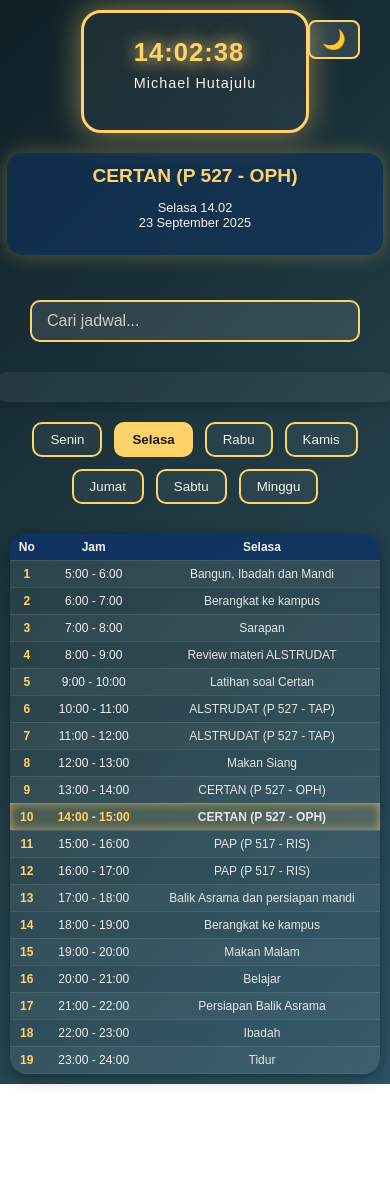
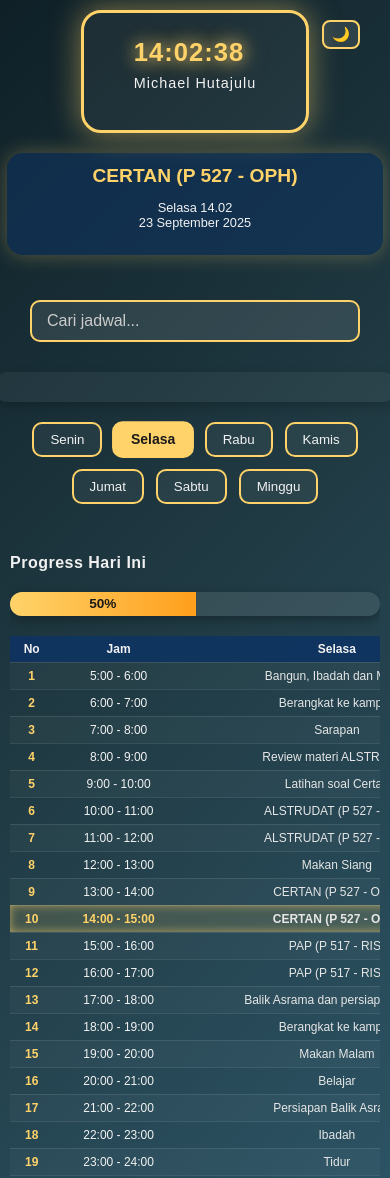
Before and after one commit to michaelhutajulu/Jadwal-Kuliah, a plain HTML site: page index.html in a window 390 px wide. Shown: the top 1178 px of the page. Before the commit the page ends 1084 px from the top, so only its background shows below. Drawn offline with Linux system fonts and the light colour scheme.

Commit message:
update fitur baru notif dan bar progress

```diff
--- a/index.html
+++ b/index.html
@@ -39,8 +39,18 @@
 
   <!-- Container Jadwal Harian -->
   <main class="schedule-container">
+<div class="progress-wrapper">
+  <p class="progress-label">Progress Hari Ini</p>
+  <div class="progress-container">
+    <div id="day-progress" class="progress-bar">0%</div>
+  </div>
+</div>
+
     <div class="day-table" id="schedule-container"></div>
   </main>
+
+  <div id="toast" class="toast"></div>
+
 
   <script src="script.js"></script>
 </body>
--- a/script.js
+++ b/script.js
@@ -212,6 +212,9 @@ function renderDaySchedule(dayIndex) {
 
   highlightCurrentActivity(dayIndex);
   updateActiveTab(dayIndex);
+
+  // 🔹 toast saat ganti hari
+  showToast(`Jadwal ${day} ditampilkan 📅`);
 }
 
 /* ---------- HIGHLIGHT AKTIVITAS SEKARANG ---------- */
@@ -259,14 +262,19 @@ const body = document.body;
 if (localStorage.getItem("theme") === "light") {
   body.classList.add("light-mode");
   themeToggle.textContent = "☀️";
+} else {
+  themeToggle.textContent = "🌙";
 }
 
-// klik toggle
+// klik toggle -> gabung dengan toast
 themeToggle.addEventListener("click", () => {
   body.classList.toggle("light-mode");
   const isLight = body.classList.contains("light-mode");
   themeToggle.textContent = isLight ? "☀️" : "🌙";
   localStorage.setItem("theme", isLight ? "light" : "dark");
+
+  // 🔹 Tampilkan toast
+  showToast(isLight ? "Tema terang aktif 🌞" : "Tema gelap aktif 🌙");
 });
 
 /* ---------- FITUR PENCARIAN LIST ---------- */
@@ -298,6 +306,48 @@ searchInput.addEventListener("input", function () {
   }
 });
 
+/* ---------- TOAST FUNCTION ---------- */
+function showToast(message) {
+  const toast = document.getElementById("toast");
+  toast.textContent = message;
+  toast.classList.add("show");
+
+  setTimeout(() => {
+    toast.classList.remove("show");
+  }, 3500); // hilang setelah 3 detik
+}
+
+
+document.addEventListener("DOMContentLoaded", () => {
+  const progressBar = document.getElementById("day-progress");
+
+  function updateProgress() {
+    const now = new Date();
+    const currentHour = now.getHours() + now.getMinutes() / 60;
+
+    // Misal range kegiatan harian jam 07.00 - 18.00
+    const startDay = 5;
+    const endDay = 23;
+    let percent;
+
+    if (currentHour < startDay) {
+      percent = 0;
+    } else if (currentHour > endDay) {
+      percent = 100;
+    } else {
+      percent = ((currentHour - startDay) / (endDay - startDay)) * 100;
+    }
+
+    progressBar.style.width = percent + "%";
+    progressBar.innerText = Math.floor(percent) + "%";
+  }
+
+  // Update saat load + tiap menit
+  updateProgress();
+  setInterval(updateProgress, 60000);
+});
+
+
 
 
 /* ---------- DEFAULT: HARI INI ---------- */
--- a/style.css
+++ b/style.css
@@ -10,6 +10,10 @@ body {
   min-height: 100vh;
   box-sizing: border-box;
   overflow-x: hidden;
+
+  /* 🔹 Animasi saat halaman load */
+  opacity: 0;
+  animation: fadeIn 0.8s ease forwards;
 }
 
 /* ============================= */
@@ -39,11 +43,12 @@ body {
   border-radius: 8px;
   cursor: pointer;
   font-size: 1.2rem;
-  transition: all 0.3s ease;
+  transition: all 0.3s ease, transform 0.2s ease;
 }
 #theme-toggle:hover {
   background: #ffd369;
   color: #1a1a1a;
+  transform: scale(1.05);
 }
 
 /* ============================= */
@@ -52,6 +57,9 @@ body {
 body.light-mode {
   background: linear-gradient(135deg, #dce2ec, #cbd5e1); /* soft pastel */
   color: #1a1a1a;
+
+  /* 🔹 Transisi halus ganti tema */
+  transition: background 0.4s ease, color 0.4s ease;
 }
 
 body.light-mode .clock {
@@ -202,15 +210,17 @@ body.light-mode .active-row {
   padding: 8px 16px;
   border-radius: 10px;
   cursor: pointer;
-  transition: all 0.3s ease;
+  transition: all 0.3s ease, transform 0.2s ease;
 }
 .day-tabs button.active {
   background: #ffd369;
   color: #1a1a1a;
   font-weight: bold;
+  transform: scale(1.05);
 }
 .day-tabs button:hover {
   background: rgba(255, 211, 105, 0.2);
+  transform: scale(1.05);
 }
 
 /* ============================= */
@@ -220,20 +230,16 @@ body.light-mode .active-row {
   width: 100%;
   max-width: 800px;
   margin-top: 10px;
+  overflow-x: auto; /* 🔹 Mobile UX: scroll horizontal */
 }
 
-.day-table {
-  width: 100%;
-  background: rgba(255, 255, 255, 0.05);
-  backdrop-filter: blur(12px);
-  border-radius: 16px;
-  overflow: hidden;
-  box-shadow: 0 4px 15px rgba(0,0,0,0.35);
-  transition: transform 0.3s ease, box-shadow 0.3s ease;
+/* Scroll halus di mobile */
+.schedule-container::-webkit-scrollbar {
+  height: 6px;
 }
-.day-table:hover {
-  transform: translateY(-5px);
-  box-shadow: 0 6px 25px rgba(255, 211, 105, 0.4);
+.schedule-container::-webkit-scrollbar-thumb {
+  background: #ffd369;
+  border-radius: 4px;
 }
 
 /* ============================= */
@@ -243,6 +249,7 @@ table {
   width: 100%;
   border-collapse: collapse;
   font-size: 0.95rem;
+  min-width: 480px; /* 🔹 Biar tetap readable di scroll */
 }
 thead {
   position: sticky;
@@ -360,6 +367,10 @@ tbody tr:hover {
   table {
     font-size: 0.85rem;
   }
+  #theme-toggle {
+    font-size: 1rem;
+    padding: 5px 10px;
+  }
 }
 
 @media (max-width: 480px) {
@@ -380,4 +391,96 @@ tbody tr:hover {
   th, td {
     padding: 6px;
   }
+  #theme-toggle {
+    top: 5px;
+    right: 10px;
+    font-size: 0.9rem;
+    padding: 4px 8px;
+  }
 }
+
+/* ============================= */
+/* 🔹 Animasi Tambahan */
+/* ============================= */
+@keyframes fadeIn {
+  to { opacity: 1; }
+}
+
+
+/* ============================= */
+/* 🔔 Toast Notification */
+/* ============================= */
+.toast {
+  position: fixed;
+  bottom: 20px;
+  right: 20px;
+  min-width: 220px;
+  padding: 12px 18px;
+  border-radius: 8px;
+  background: rgba(255, 211, 105, 0.95);
+  color: #1a1a1a;
+  font-size: 0.9rem;
+  font-weight: 500;
+  box-shadow: 0 4px 15px rgba(0,0,0,0.3);
+  opacity: 0;
+  transform: translateY(30px);
+  transition: opacity 0.4s ease, transform 0.4s ease;
+  z-index: 2000;
+}
+.toast.show {
+  opacity: 1;
+  transform: translateY(0);
+}
+
+/* Progress Timeline Harian */
+.progress-container {
+  width: 100%;
+  max-width: 800px;
+  background: rgba(255, 255, 255, 0.1);
+  border-radius: 12px;
+  overflow: hidden;
+  margin: 20px auto;
+  height: 24px;
+  box-shadow: 0 4px 12px rgba(0,0,0,0.3);
+  backdrop-filter: blur(6px);
+}
+
+.progress-bar {
+  height: 100%;
+  width: 0;
+  background: linear-gradient(90deg, #ffd369, #ff9f1c);
+  color: #1a1a1a;
+  font-size: 0.85rem;
+  font-weight: bold;
+  text-align: center;
+  line-height: 24px;
+  transition: width 0.6s ease;
+}
+
+/* Mode terang */
+body.light-mode .progress-container {
+  background: #e4eaf2;
+}
+body.light-mode .progress-bar {
+  color: #000;
+}
+
+/* Label Progress */
+.progress-wrapper {
+  max-width: 800px;
+  margin: 20px auto;
+  text-align: left;
+}
+
+.progress-label {
+  font-size: 1rem;
+  font-weight: 600;
+  margin-bottom: 6px;
+  color: #f1f1f1;
+  letter-spacing: 0.5px;
+}
+
+/* Mode terang */
+body.light-mode .progress-label {
+  color: #222;
+}
```
